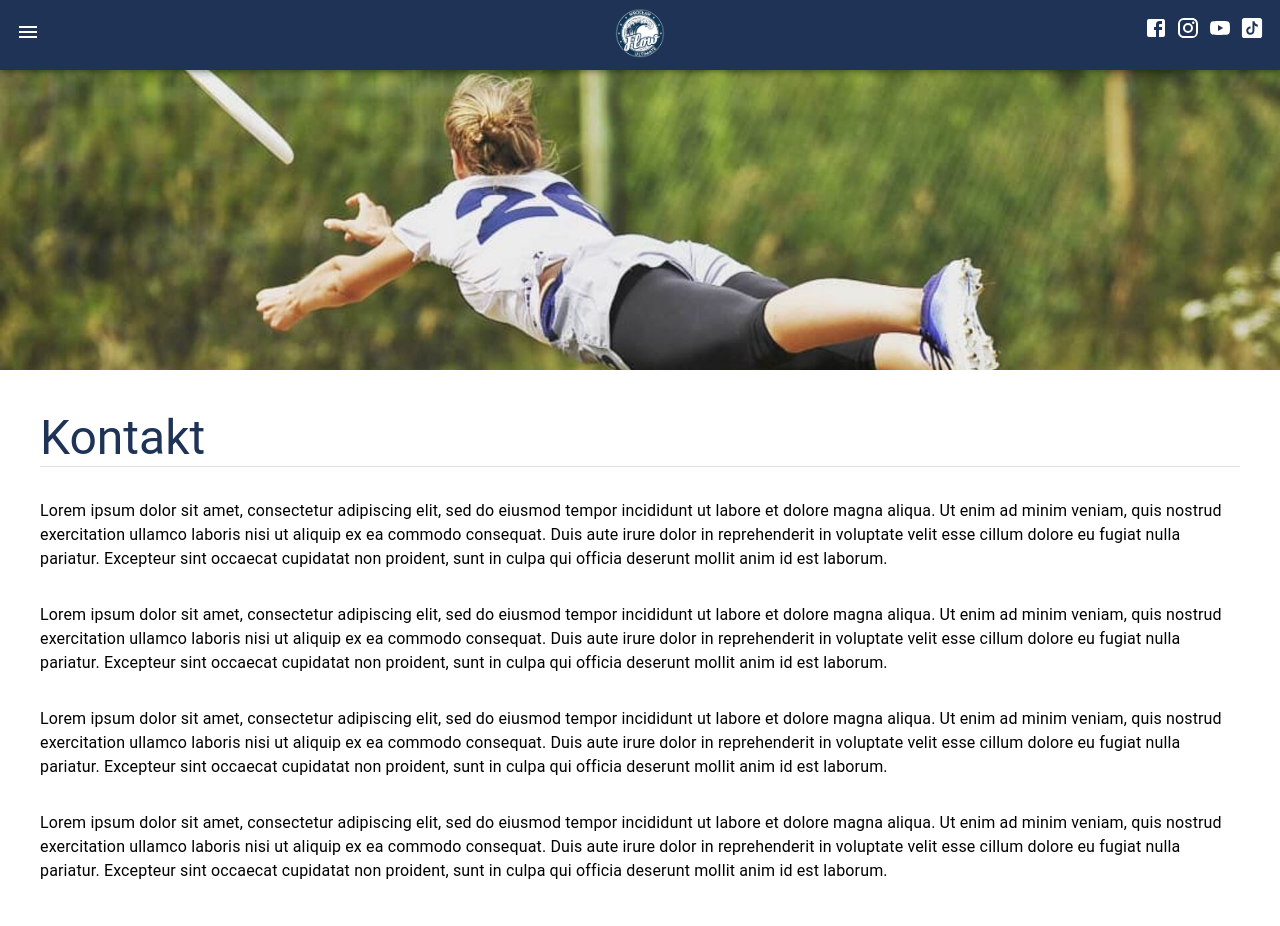
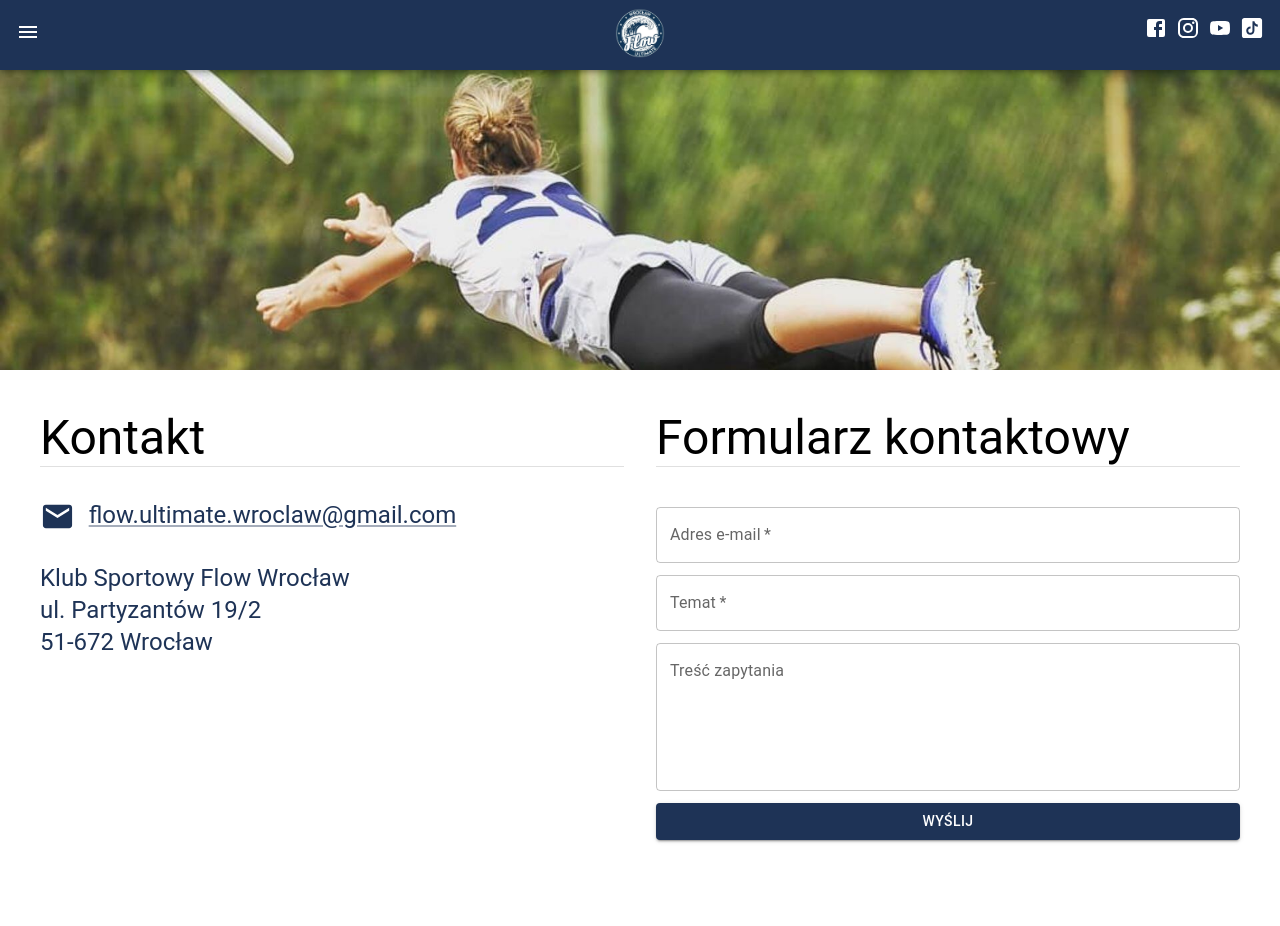
Before and after one commit to pmilanowicz/flow-website, a Next.js app: page /kontakt in a window 1280 px wide. Shown: the top 926 px of the page. Built offline with nearby package versions, Linux system fonts and the light colour scheme.

Commit message:
feat: added contact page

```diff
--- /dev/null
+++ b/components/contact-form.js
@@ -0,0 +1,119 @@
+import * as React from 'react';
+import { InputLabel, FormControl, OutlinedInput, Button} from '@mui/material';
+import Dialog from '@mui/material/Dialog';
+import DialogContent from '@mui/material/DialogContent';
+import DialogContentText from '@mui/material/DialogContentText';
+import DialogTitle from '@mui/material/DialogTitle';
+
+export default function ContactForm() {
+    const [email, setEmail] = React.useState('');
+    const [subject, setSubject] = React.useState('');
+    const [body, setBody] = React.useState('');
+    const [isSending, setIsSending] = React.useState(false);
+    const [errorDialogVisible, setErrorDialogVisible] = React.useState(false);
+
+    const handleOnChangeEmail = (event) => {
+        setEmail(event.target.value);
+    };
+
+    const handleOnChangeSubject = (event) => {
+        setSubject(event.target.value);
+    };
+
+    const handleOnChangeBody = (event) => {
+        setBody(event.target.value);
+    };
+
+    const handleSend = async () => {
+        if (isSending) {
+            return;
+        }
+
+        setIsSending(true);
+
+        try {
+            const res = await fetch("/api/sendgrid", {
+                body: JSON.stringify({
+                    email: email,
+                    subject: subject,
+                    message: body,
+                }),
+                headers: {
+                    "Content-Type": "application/json",
+                },
+                method: "POST",
+            });
+
+            setErrorDialogVisible(true);
+            setIsSending(false);
+        } catch (e) {
+            console.log(e);
+
+            setErrorDialogVisible(true);
+            setIsSending(false);
+        }
+    };
+
+    const handlEerrorDialogClose = () => {
+        setErrorDialogVisible(false);
+    }
+
+
+    return (
+        <React.Fragment>
+            <Dialog
+                open={errorDialogVisible}
+                onClose={handlEerrorDialogClose}
+                aria-labelledby="alert-dialog-title"
+                aria-describedby="alert-dialog-description"
+            >
+                <DialogTitle id="alert-dialog-title">
+                    Ups, nie udało się wysłać zapytania
+                </DialogTitle>
+                <DialogContent>
+                    <DialogContentText id="alert-dialog-description">
+                        Przepraszamy, ale niestety nie udało się wysłać zapytania. Prosimy o kontakt bezpośrednio na nasz adres flowwroclaw@gmail.com
+                    </DialogContentText>
+                </DialogContent>
+            </Dialog>
+
+
+            <FormControl size="medium" fullWidth={true} margin="dense">
+                <InputLabel htmlFor="input-name" required={true}>Adres e-mail</InputLabel>
+                <OutlinedInput
+                    id="input-name"
+                    value={email}
+                    label="Adres e-mail"
+                    onChange={handleOnChangeEmail}
+                />
+
+            </FormControl>
+            <FormControl size="medium" fullWidth={true} margin="dense">
+                <InputLabel htmlFor="input-subject" required={true}>Temat</InputLabel>
+                <OutlinedInput
+                    id="input-subject"
+                    value={subject}
+                    label="Temat"
+                    onChange={handleOnChangeSubject}
+                />
+
+            </FormControl>
+            <FormControl size="medium" fullWidth={true} margin="dense">
+                <InputLabel htmlFor="input-body">Treść zapytania</InputLabel>
+                <OutlinedInput
+                    id="input-body"
+                    multiline={true}
+                    required={true}
+                    minRows={5}
+                    value={body}
+                    label="Treść zapytania"
+                    onChange={handleOnChangeBody}
+                />
+
+            </FormControl>
+            <FormControl size="medium" fullWidth={true} margin="dense">
+                <Button variant="contained" color="primary" onClick={handleSend}>Wyślij</Button>
+            </FormControl>
+        </React.Fragment>
+    )
+}
--- a/components/footer.js
+++ b/components/footer.js
@@ -62,8 +62,8 @@ export default function Footer() {
                             51-672 Wrocław
                         </Typography>
                         <Typography variant="body2">
-                            <Link href="mailto:flowwroclaw@gmail.com" color="secondary">
-                                flowwroclaw@gmail.com
+                            <Link href="mailto:flow.ultimate.wroclaw@gmail.com" color="secondary">
+                                flow.ultimate.wroclaw@gmail.com
                             </Link>
                         </Typography>
                     </Grid>
--- a/components/player-media-card.js
+++ b/components/player-media-card.js
@@ -17,7 +17,7 @@ const createImageComponent = (imgSrc) => {
 }
 
 export const PlayerMediaCard = ({ imgSrc, name, nickname, number, position, yearOfJoining, yearOfBirth, funFact }) => {
-    const yearsOfPlaying = new Date().getFullYear() - yearOfJoining;
+    const yearsOfPlaying = new Date().getFullYear() - yearOfJoining + 1;
 
     let imageComponent = null;
     try {
--- a/package.json
+++ b/package.json
@@ -13,6 +13,7 @@
     "@mui/icons-material": "^5.0.4",
     "@mui/material": "5.5.1",
     "@mui/styles": "5.5.1",
+    "@sendgrid/mail": "^7.6.2",
     "next": "12.1.0",
     "react": "17.0.2",
     "react-dom": "17.0.2"
--- a/pages/kontakt/index.js
+++ b/pages/kontakt/index.js
@@ -2,9 +2,11 @@ import Head from 'next/head'
 import Theme from '../../utils/theme';
 import Navbar from '../../components/navbar';
 import Footer from '../../components/footer';
-import { Divider, Grid, Typography } from '@mui/material';
+import { Divider, Grid, Typography, Link, InputLabel, Input, FormHelperText, FormControl } from '@mui/material';
 import MainImage from '../../components/main-image';
 import ImageSrc from '../../public/images/kontakt.jpg';
+import EmailIcon from '@mui/icons-material/Email';
+import ContactForm from '../../components/contact-form';
 
 export default function Home() {
   return (
@@ -17,36 +19,48 @@ export default function Home() {
       <main>
         <Navbar />
         <MainImage imgSrc={ImageSrc} />
-        <Grid container padding={3}>
-          <Grid item xs={12} padding={2} textAlign="left">
-            <Typography variant="h3" color="primary">
-              Kontakt
-            </Typography>
+        <Grid container padding={3} alignItems="flex-start">
+          <Grid item xs={6} padding={2}>
+            <Typography variant="h3">Kontakt</Typography>
             <Divider />
           </Grid>
 
-          <Grid item xs={12} padding={2}>
-            <Typography variant="body1">
-              Lorem ipsum dolor sit amet, consectetur adipiscing elit, sed do eiusmod tempor incididunt ut labore et dolore magna aliqua. Ut enim ad minim veniam, quis nostrud exercitation ullamco laboris nisi ut aliquip ex ea commodo consequat. Duis aute irure dolor in reprehenderit in voluptate velit esse cillum dolore eu fugiat nulla pariatur. Excepteur sint occaecat cupidatat non proident, sunt in culpa qui officia deserunt mollit anim id est laborum.
-            </Typography>
+          <Grid item xs={6} padding={2}>
+            <Typography variant="h3">Formularz kontaktowy</Typography>
+            <Divider />
           </Grid>
 
-          <Grid item xs={12} padding={2}>
-            <Typography variant="body1">
-              Lorem ipsum dolor sit amet, consectetur adipiscing elit, sed do eiusmod tempor incididunt ut labore et dolore magna aliqua. Ut enim ad minim veniam, quis nostrud exercitation ullamco laboris nisi ut aliquip ex ea commodo consequat. Duis aute irure dolor in reprehenderit in voluptate velit esse cillum dolore eu fugiat nulla pariatur. Excepteur sint occaecat cupidatat non proident, sunt in culpa qui officia deserunt mollit anim id est laborum.
-            </Typography>
+          <Grid container xs={6} padding={2}>
+            <Grid item xs>
+              <EmailIcon fontSize="large" color="primary" />
+            </Grid>
+            <Grid item xs={11}>
+              <Typography variant="h5" color="primary">
+                <Link href="mailto:flow.ultimate.wroclaw@gmail.com">
+                  flow.ultimate.wroclaw@gmail.com
+                </Link>
+              </Typography>
+            </Grid>
+
+            <Grid item xs={12} marginTop={3}>
+              <Typography variant="h5" color="primary">
+                Klub Sportowy Flow Wrocław
+              </Typography>
+            </Grid>
+            <Grid item xs={12}>
+              <Typography variant="h5" color="primary">
+                ul. Partyzantów 19/2
+              </Typography>
+            </Grid>
+            <Grid item xs={12}>
+              <Typography variant="h5" color="primary">
+                51-672 Wrocław
+              </Typography>
+            </Grid>
           </Grid>
 
-          <Grid item xs={12} padding={2}>
-            <Typography variant="body1">
-              Lorem ipsum dolor sit amet, consectetur adipiscing elit, sed do eiusmod tempor incididunt ut labore et dolore magna aliqua. Ut enim ad minim veniam, quis nostrud exercitation ullamco laboris nisi ut aliquip ex ea commodo consequat. Duis aute irure dolor in reprehenderit in voluptate velit esse cillum dolore eu fugiat nulla pariatur. Excepteur sint occaecat cupidatat non proident, sunt in culpa qui officia deserunt mollit anim id est laborum.
-            </Typography>
-          </Grid>
-
-          <Grid item xs={12} padding={2}>
-            <Typography variant="body1">
-              Lorem ipsum dolor sit amet, consectetur adipiscing elit, sed do eiusmod tempor incididunt ut labore et dolore magna aliqua. Ut enim ad minim veniam, quis nostrud exercitation ullamco laboris nisi ut aliquip ex ea commodo consequat. Duis aute irure dolor in reprehenderit in voluptate velit esse cillum dolore eu fugiat nulla pariatur. Excepteur sint occaecat cupidatat non proident, sunt in culpa qui officia deserunt mollit anim id est laborum.
-            </Typography>
+          <Grid item xs={6} padding={2}>
+            <ContactForm />
           </Grid>
         </Grid>
       </main>
--- a/types/menu-elements.js
+++ b/types/menu-elements.js
@@ -25,9 +25,9 @@ export const MenuElements = [
         href: '/wspolpraca',
         iconComponent: BusinessCenterIcon
     },
-    // {
-    //     title: 'Kontakt',
-    //     href: '/kontakt',
-    //     iconComponent: CallIcon
-    // }
+    {
+        title: 'Kontakt',
+        href: '/kontakt',
+        iconComponent: CallIcon
+    }
 ];
--- /dev/null
+++ b/types/socials.json
@@ -0,0 +1,6 @@
+{
+    "facebook": "https://www.facebook.com/flow.ultimate.wroclaw",
+    "instagram": "https://www.instagram.com/flow.ultimate.wroclaw",
+    "youtube": "https://www.youtube.com/channel/UC4VEw8F4FiY1qYOlajQtXGQ",
+    "tiktok": "https://www.tiktok.com/@flowultimatewroclaw"
+}
```
Also changed, not shown: components/socials-bar.js (+5 -4 lines), pages/api/sendgrid.js (added, +41 -0 lines), types/roster.json (+6 -6 lines), 2 other files (tests, documents, lock files or other folders).
